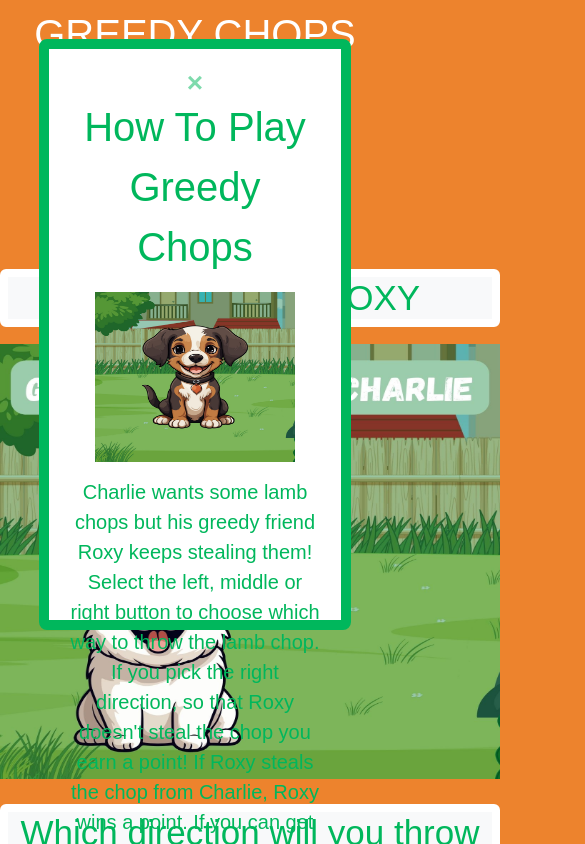
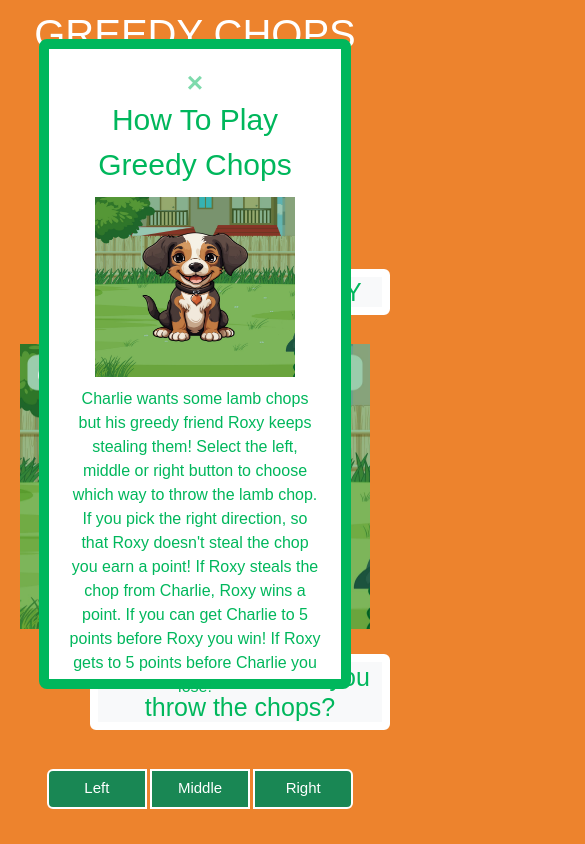
Before and after one commit to Bky93/Greedy-chops-project-2, a plain HTML site: page index.html in a window 390 px wide. Both pictures are taken after a click on the link "How to play". Shown: the top 844 px of the page, 585 px wide, since content can reach past the window. Drawn offline with nearby package versions, Linux system fonts and the light colour scheme; a web font is replaced by a local one.

Commit message:
updated media queries

```diff
--- a/assets/css/style.css
+++ b/assets/css/style.css
@@ -168,7 +168,6 @@
   /* Game buttons */
 
   .game-choice-section {
-    width: 600px;
     height:50px;
     display: block;
     margin-left: auto;
@@ -267,10 +266,14 @@
       padding: 20px;
       border: 10px solid #00B75C;
       width: 80%;
-    height:70%;
-    font-size:20px;
+      height:650px;
     }
   }
+
+  @media screen and (max-width:600px) {
+   .modal-title {
+    font-size: 30px;
+   }}
 
 @media screen and (max-width:600px) {
 .charlie-img {
@@ -278,8 +281,8 @@
   height:200px;
   margin-left: auto;
   margin-right: auto;
-  padding-top: 15px;
-  padding-bottom: 15px;
+  padding-top: 10px;
+  padding-bottom: 10px;
 }
 }
 
@@ -334,3 +337,36 @@ footer {
     border: #fff 5px solid;
   }
    }
+
+  @media screen and (max-width: 600px) {
+    h2 {
+        width: 300px;
+        font-size: 25px;
+        margin-left: 90px;
+    }
+}
+
+   @media screen and (max-width:600px) {
+    #game-image {
+      height: 300px;
+      width: 350px;
+      padding-top: 5px;
+      padding-bottom: 10px;
+    }
+   }
+
+   @media screen and (max-width:600px) {
+    .game-btn {
+      width:100px;
+      height:40px;
+      font-size: 15px;
+      border:#fff 2px solid;
+      margin-left: 10px;
+    }
+   }
+
+   @media screen and (max-width:600px) {
+   .game-choice-section {
+    height:50px;
+   }
+  }
```
Lines whose indentation alone changed are shown as unchanged.
